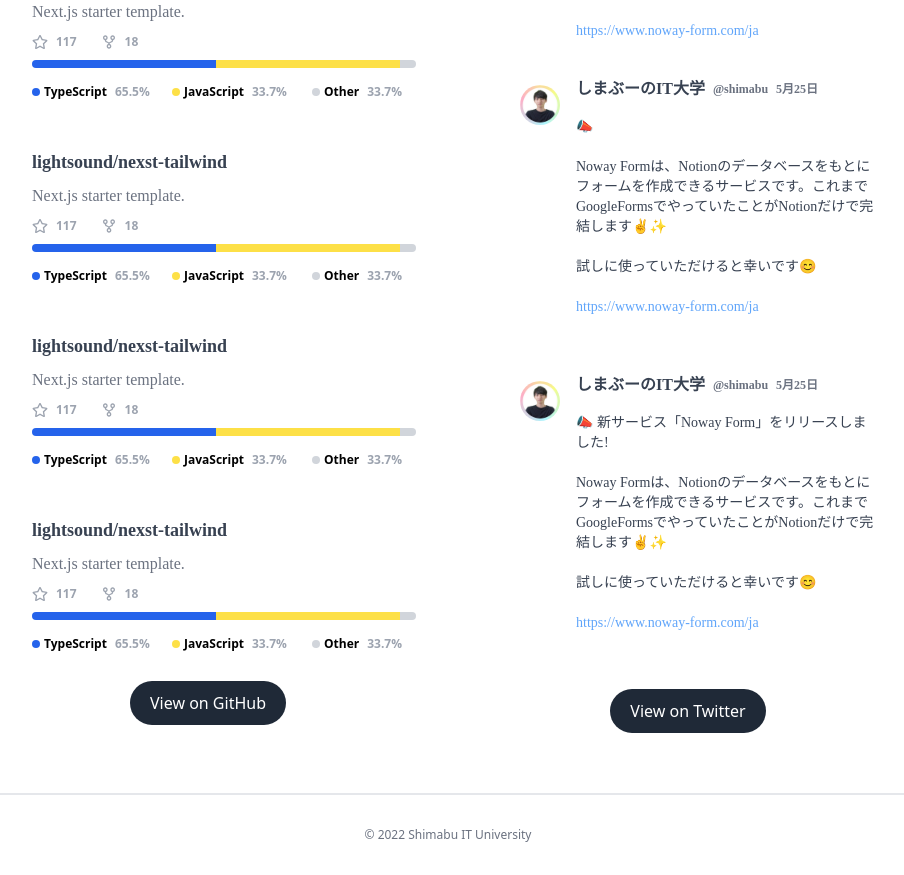
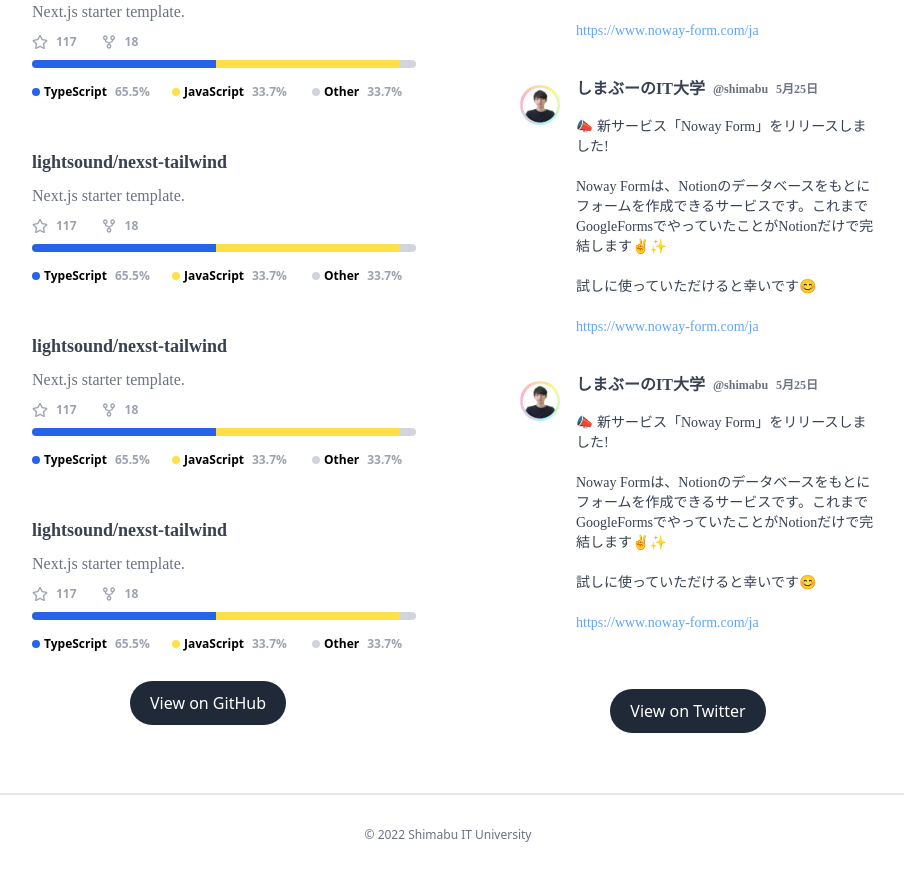
Before and after one commit to kyoichi1/portfolio-1-e-k, a Next.js app: page / in a window 1280 px wide. Shown: the part 2765-3640 px from the top of the page, without its empty margins (192-1096 px from the left). Built offline with nearby package versions, Linux system fonts and the light colour scheme.

Commit message:
♻️ twitterコンポーネントのリファクタリング

```diff
--- a/src/component/Twitter.tsx
+++ b/src/component/Twitter.tsx
@@ -1,28 +1,27 @@
 import Image from "next/image";
 import React from "react";
 
-type TwitterProps ={
-  user:{
+type TwitterProps = {
+  user: {
     // id:number;
-    userName:string;
-    userAccount:string;
-    userImage:string;
-  },
-  body:{
-    text:string;
-    image?:string;
-    date:string;
-    link?:string;
-  }
+    userName: string;
+    userAccount: string;
+    userImage: string;
+  };
+  body: {
+    text: string;
+    image?: string;
+    date: string;
+    link?: string;
+  };
   // analytics: {
   //   reply:number;
   //   retweet:number;
   //   like:number;
   // }
+};
 
-}
-
-const Twitter = (props:TwitterProps) => {
+const Twitter = (props: TwitterProps) => {
   return (
     <div className="mx-4 mt-10 w-96 ">
       <div className="my-4 text-3xl font-bold">
@@ -53,7 +52,7 @@
                     {`@${props.user.userAccount}`}
                   </p>
                   <p className="ml-2 overflow-hidden  text-xs text-gray-500">
-                  {props.body.date}
+                    {props.body.date}
                   </p>
                 </div>
 
@@ -63,18 +62,18 @@
                     <br />
                     <br /> Noway
                     Formは、Notionのデータベースをもとにフォームを作成できるサービスです。これまでGoogleFormsでやっていたことがNotionだけで完結します✌✨
-
                     <br />
                     <br />
                     試しに使っていただけると幸いです😊
                     <br />
                     <br />
-                    {props.body.link?<a
-                      className="text-blue-400"
-                      href={props.body.link}
-                    >
-                      {props.body.link}
-                    </a>:null}
+
+
+                    {props.body.link ? (
+                      <a className="text-blue-400" href={props.body.link}>
+                        {props.body.link}
+                      </a>
+                    ) : null}
                   </p>
                 </div>
               </div>
@@ -82,6 +81,7 @@
           </div>
         </div>
       </div>
+
       {/*投稿内容 */}
       <div className="">
         <div className="mt-10   h-64 ">
@@ -110,7 +110,7 @@
                 </div>
 
                 <div className="mx-2 my-4 text-sm">
-                  {/* <p>
+                  <p>
                     📣 新サービス「Noway Form」をリリースしました!
                     <br />
                     <br /> Noway
@@ -126,24 +126,8 @@
                     >
                       https://www.noway-form.com/ja
                     </a>
-                  </p> */}
-                  <p>
-                    📣 {props.body.text}
-                    <br />
-                    <br /> Noway
-                    Formは、Notionのデータベースをもとにフォームを作成できるサービスです。これまでGoogleFormsでやっていたことがNotionだけで完結します✌✨
-                    <br />
-                    <br />
-                    試しに使っていただけると幸いです😊
-                    <br />
-                    <br />
-                    <a
-                      className="text-blue-400"
-                      href="https://www.noway-form.com/ja"
-                    >
-                      https://www.noway-form.com/ja
-                    </a>
                   </p>
+
                 </div>
               </div>
             </div>
```
